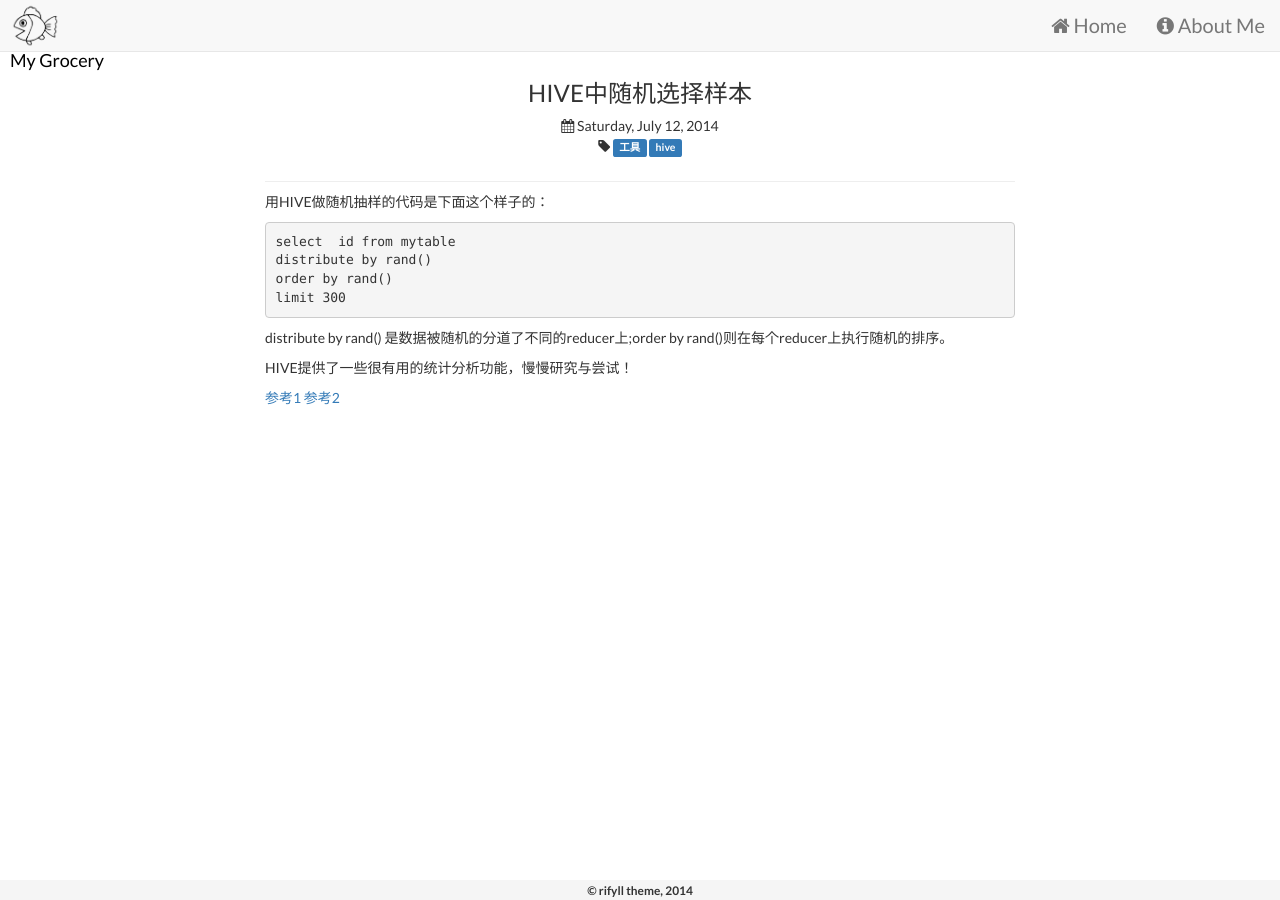
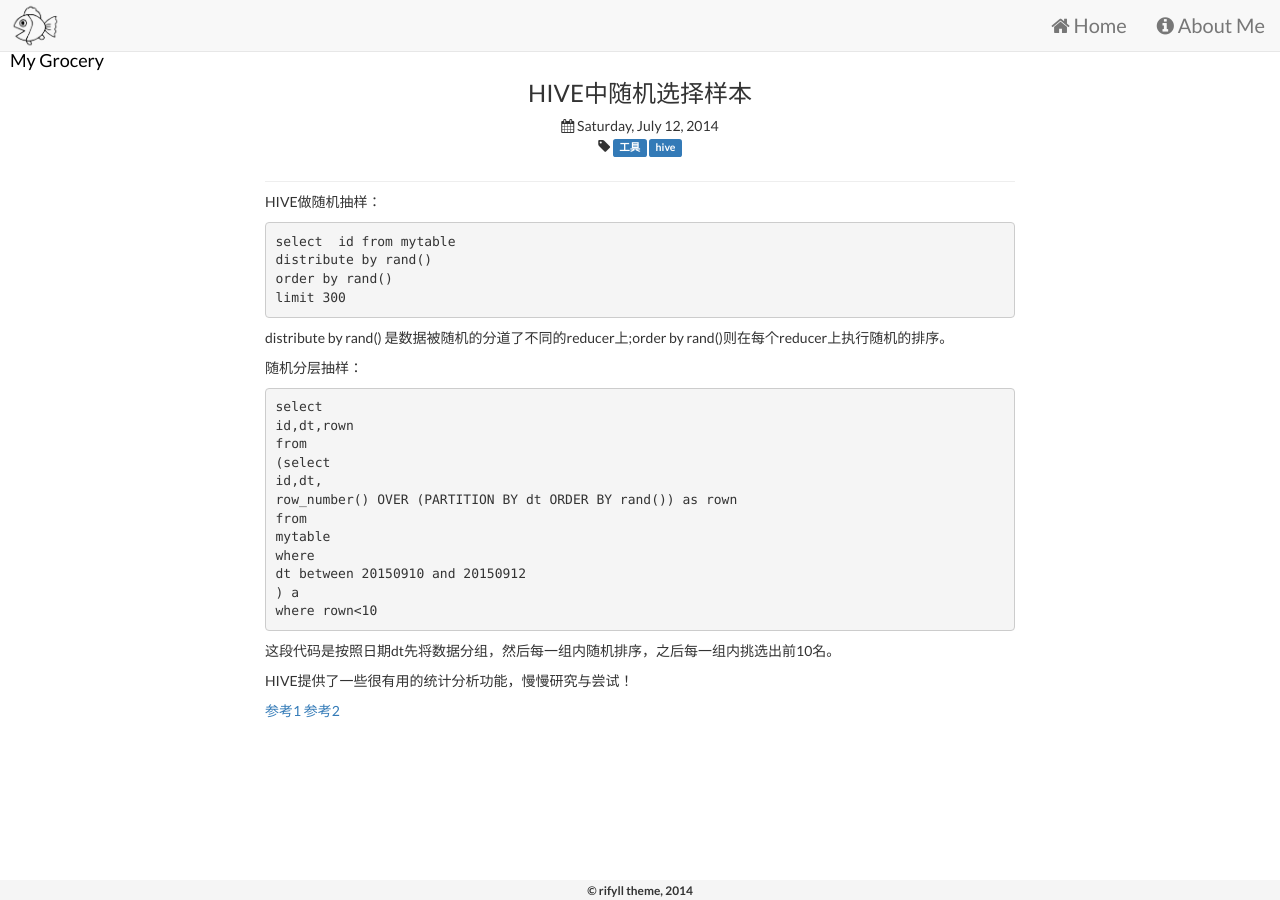
Before and after one commit to zhuxiangrong/zhuxiangrong.github.io, a Jekyll site: the page built from _posts/2015-07-12-hive_random_sampling.md, in a window 1280 px wide. Built offline with Jekyll 4.4.1, drawn with Linux system fonts in a browser that asks for light colours; nearby versions of some CDN libraries; Markdown is read by kramdown in place of the engine named in the settings.

Commit message:
hive sample

````diff
--- a/_posts/2015-07-12-hive_random_sampling.md
+++ b/_posts/2015-07-12-hive_random_sampling.md
@@ -6,7 +6,7 @@ title: HIVE中随机选择样本
 published: true
 ---
 
-用HIVE做随机抽样的代码是下面这个样子的：
+HIVE做随机抽样：
 
 	select	id from mytable
 	distribute by rand()
@@ -15,6 +15,24 @@ published: true
 
 distribute by rand() 是数据被随机的分道了不同的reducer上;order by rand()则在每个reducer上执行随机的排序。
 
+随机分层抽样：
+
+```
+select
+id,dt,rown
+from
+(select
+id,dt,
+row_number() OVER (PARTITION BY dt ORDER BY rand()) as rown
+from
+mytable
+where
+dt between 20150910 and 20150912
+) a
+where rown<10
+```
+这段代码是按照日期dt先将数据分组，然后每一组内随机排序，之后每一组内挑选出前10名。
+
 HIVE提供了一些很有用的统计分析功能，慢慢研究与尝试！
 
 [参考1](https://www.joefkelley.com/?p=736)
````
